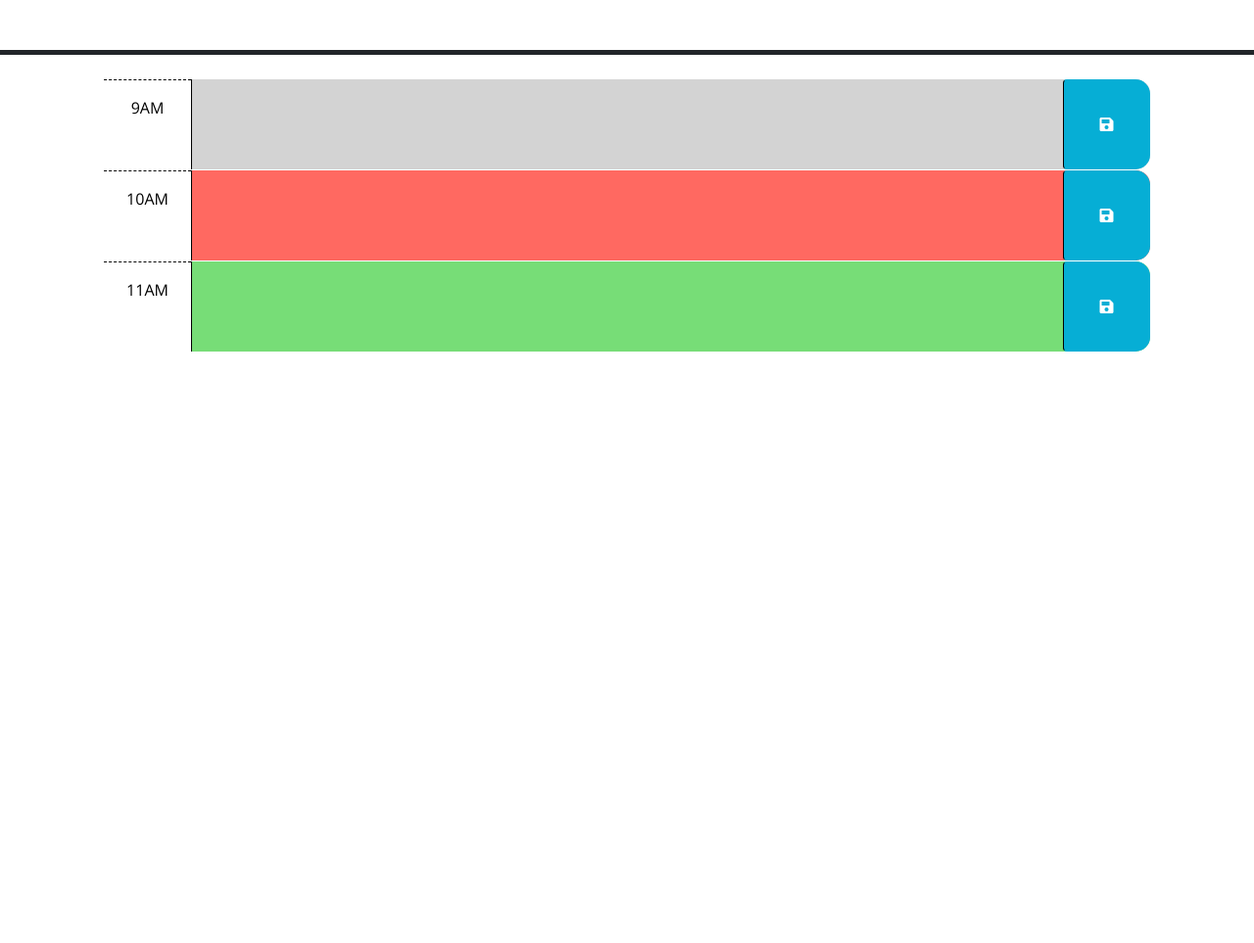
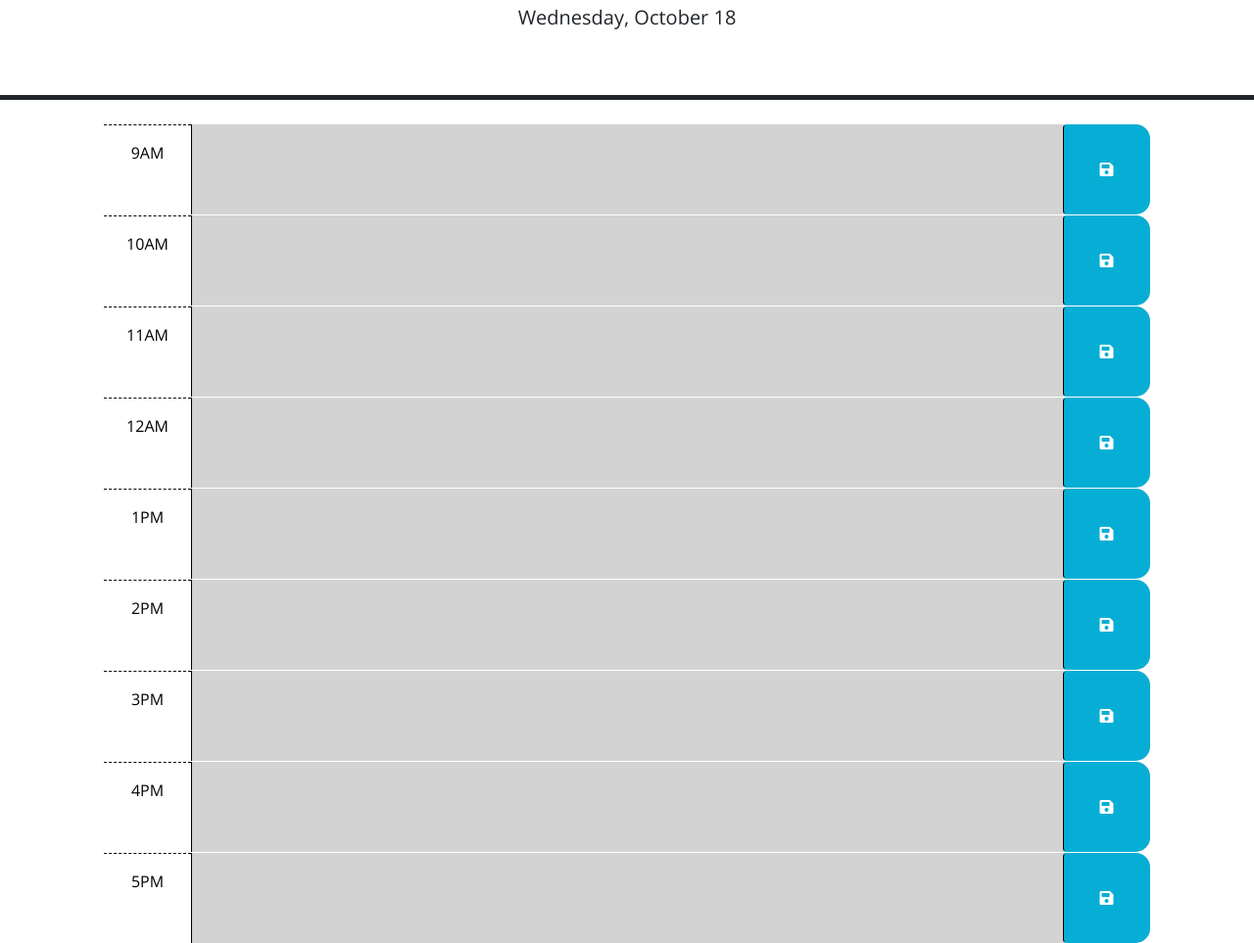
Before and after one commit to BearlyFunctional/ucdbc-challenge-5, a plain HTML site: page index.html in a window 1280 px wide. Shown: the part 176-1139 px from the top of the page at 98% size. Before the commit the page ends 800 px from the top, so only its background shows below. Drawn offline with nearby package versions, Linux system fonts and the light colour scheme.

Commit message:
Added code to save and load todo blocks, as well as added more todo blocks.

````diff
--- a/index.html
+++ b/index.html
@@ -4,20 +4,9 @@
     <meta charset="UTF-8" />
     <meta name="viewport" content="width=device-width, initial-scale=1.0" />
     <meta http-equiv="X-UA-Compatible" content="ie=edge" />
-    <link
-      rel="stylesheet"
-      href="https://cdn.jsdelivr.net/npm/bootstrap@5.1.3/dist/css/bootstrap.min.css"
-    />
-    <link
-      rel="stylesheet"
-      href="https://use.fontawesome.com/releases/v5.8.1/css/all.css"
-      integrity="sha384-50oBUHEmvpQ+1lW4y57PTFmhCaXp0ML5d60M1M7uH2+nqUivzIebhndOJK28anvf"
-      crossorigin="anonymous"
-    />
-    <link
-      href="https://fonts.googleapis.com/css?family=Open+Sans&display=swap"
-      rel="stylesheet"
-    />
+    <link rel="stylesheet" href="https://cdn.jsdelivr.net/npm/bootstrap@5.1.3/dist/css/bootstrap.min.css"/>
+    <link rel="stylesheet" href="https://use.fontawesome.com/releases/v5.8.1/css/all.css" integrity="sha384-50oBUHEmvpQ+1lW4y57PTFmhCaXp0ML5d60M1M7uH2+nqUivzIebhndOJK28anvf" crossorigin="anonymous"/>
+    <link href="https://fonts.googleapis.com/css?family=Open+Sans&display=swap" rel="stylesheet"/>
     <link rel="stylesheet" href="style.css" />
     <title>Work Day Scheduler</title>
   </head>
@@ -28,19 +17,9 @@
       <p class="lead">A simple calendar app for scheduling your work day</p>
       <p id="currentDay" class="lead"></p>
     </header>
-    <div class="container-lg px-5">
-      <!-- Use class for "past", "present", and "future" to apply styles to the
-        time-block divs accordingly. The javascript will need to do this by
-        adding/removing these classes on each div by comparing the hour in the
-        id to the current hour. The html provided below is meant to be an example
-        demonstrating how the css provided can be leveraged to create the
-        desired layout and colors. The html below should be removed or updated
-        in the finished product. Remember to delete this comment once the
-        code is implemented.
-        -->
+    <div id= 'time-block-container' class="container-lg px-5">
 
-      <!-- Example of a past time block. The "past" class adds a gray background color. -->
-      <div id="hour-9" class="row time-block past">
+      <div id="hour-9" class="row time-block">
         <div class="col-2 col-md-1 hour text-center py-3">9AM</div>
         <textarea class="col-8 col-md-10 description" rows="3"> </textarea>
         <button class="btn saveBtn col-2 col-md-1" aria-label="save">
@@ -48,8 +27,7 @@
         </button>
       </div>
 
-      <!-- Example of a a present time block. The "present" class adds a red background color. -->
-      <div id="hour-10" class="row time-block present">
+      <div id="hour-10" class="row time-block">
         <div class="col-2 col-md-1 hour text-center py-3">10AM</div>
         <textarea class="col-8 col-md-10 description" rows="3"> </textarea>
         <button class="btn saveBtn col-2 col-md-1" aria-label="save">
@@ -57,8 +35,7 @@
         </button>
       </div>
 
-      <!-- Example of a future time block. The "future" class adds a green background color. -->
-      <div id="hour-11" class="row time-block future">
+      <div id="hour-11" class="row time-block">
         <div class="col-2 col-md-1 hour text-center py-3">11AM</div>
         <textarea class="col-8 col-md-10 description" rows="3"> </textarea>
         <button class="btn saveBtn col-2 col-md-1" aria-label="save">
@@ -66,12 +43,58 @@
         </button>
       </div>
 
+      <div id="hour-12" class="row time-block">
+        <div class="col-2 col-md-1 hour text-center py-3">12AM</div>
+        <textarea class="col-8 col-md-10 description" rows="3"> </textarea>
+        <button class="btn saveBtn col-2 col-md-1" aria-label="save">
+          <i class="fas fa-save" aria-hidden="true"></i>
+        </button>
+      </div>
+
+      <div id="hour-13" class="row time-block">
+        <div class="col-2 col-md-1 hour text-center py-3">1PM</div>
+        <textarea class="col-8 col-md-10 description" rows="3"> </textarea>
+        <button class="btn saveBtn col-2 col-md-1" aria-label="save">
+          <i class="fas fa-save" aria-hidden="true"></i>
+        </button>
+      </div>
+
+      <div id="hour-14" class="row time-block">
+        <div class="col-2 col-md-1 hour text-center py-3">2PM</div>
+        <textarea class="col-8 col-md-10 description" rows="3"> </textarea>
+        <button class="btn saveBtn col-2 col-md-1" aria-label="save">
+          <i class="fas fa-save" aria-hidden="true"></i>
+        </button>
+      </div>
+
+      <div id="hour-15" class="row time-block">
+        <div class="col-2 col-md-1 hour text-center py-3">3PM</div>
+        <textarea class="col-8 col-md-10 description" rows="3"> </textarea>
+        <button class="btn saveBtn col-2 col-md-1" aria-label="save">
+          <i class="fas fa-save" aria-hidden="true"></i>
+        </button>
+      </div>
+
+      <div id="hour-16" class="row time-block">
+        <div class="col-2 col-md-1 hour text-center py-3">4PM</div>
+        <textarea class="col-8 col-md-10 description" rows="3"> </textarea>
+        <button class="btn saveBtn col-2 col-md-1" aria-label="save">
+          <i class="fas fa-save" aria-hidden="true"></i>
+        </button>
+      </div>
+
+      <div id="hour-17" class="row time-block">
+        <div class="col-2 col-md-1 hour text-center py-3">5PM</div>
+        <textarea class="col-8 col-md-10 description" rows="3"> </textarea>
+        <button class="btn saveBtn col-2 col-md-1" aria-label="save">
+          <i class="fas fa-save" aria-hidden="true"></i>
+        </button>
+      </div>
+
+    </div>
+
     <script src="https://code.jquery.com/jquery-3.4.1.min.js"></script>
-    <script
-      src="https://cdn.jsdelivr.net/npm/dayjs@1.11.3/dayjs.min.js"
-      integrity="sha256-iu/zLUB+QgISXBLCW/mcDi/rnf4m4uEDO0wauy76x7U="
-      crossorigin="anonymous"
-    ></script>
+    <script src="https://cdn.jsdelivr.net/npm/dayjs@1.11.3/dayjs.min.js" integrity="sha256-iu/zLUB+QgISXBLCW/mcDi/rnf4m4uEDO0wauy76x7U=" crossorigin="anonymous"></script>
 
     <script src="script.js"></script>
   </body>
--- a/script.js
+++ b/script.js
@@ -1,23 +1,85 @@
-// Wrap all code that interacts with the DOM in a call to jQuery to ensure that
-// the code isn't run until the browser has finished rendering all the elements
-// in the html.
-$(function () {
-  // TODO: Add a listener for click events on the save button. This code should
-  // use the id in the containing time-block as a key to save the user input in
-  // local storage. HINT: What does `this` reference in the click listener
-  // function? How can DOM traversal be used to get the "hour-x" id of the
-  // time-block containing the button that was clicked? How might the id be
-  // useful when saving the description in local storage?
-  //
-  // TODO: Add code to apply the past, present, or future class to each time
-  // block by comparing the id to the current hour. HINTS: How can the id
-  // attribute of each time-block be used to conditionally add or remove the
-  // past, present, and future classes? How can Day.js be used to get the
-  // current hour in 24-hour time?
-  //
-  // TODO: Add code to get any user input that was saved in localStorage and set
-  // the values of the corresponding textarea elements. HINT: How can the id
-  // attribute of each time-block be used to do this?
-  //
-  // TODO: Add code to display the current date in the header of the page.
-});
+// ## User Story
+
+// ```md
+// AS AN employee with a busy schedule
+// I WANT to add important events to a daily planner
+// SO THAT I can manage my time effectively
+// ```
+
+// ## Acceptance Criteria
+
+// ```md
+// GIVEN I am using a daily planner to create a schedule
+
+// *WHEN I open the planner
+// *THEN the current day is displayed at the top of the calendar
+
+// *WHEN I scroll down
+// *THEN I am presented with timeblocks for standard business hours of 9am&ndash;5pm
+
+// *WHEN I view the timeblocks for that day
+// *THEN each timeblock is color coded to indicate whether it is in the past, present, or future
+
+// *WHEN I click into a timeblock
+// *THEN I can enter an event
+
+// *WHEN I click the save button for that timeblock
+// *THEN the text for that event is saved in local storage
+
+// *WHEN I refresh the page
+// *THEN the saved events persist
+// ```
+
+var currentDateEl = document.querySelector('#currentDay')
+var blockContainer = document.querySelector('#time-block-container')
+var weekDays = ['Sunday', 'Monday', 'Tuesday', 'Wednesday', 'Thursday', 'Friday', 'Saturday']
+
+var toDoContent = localStorage.getItem('toDoContent')
+toDoContent = JSON.parse(toDoContent)
+if (toDoContent == null) {
+    console.log('No todo content.')
+    var toDoContent = ['', '', '', '', '', '', '', '', '']
+}
+
+for (let i = 0; i < toDoContent.length; i++) {
+  const element = toDoContent[i];
+  blockContainer.children[i].children[1].textContent = toDoContent[i]
+}
+
+
+currentDateEl.textContent = weekDays[dayjs().day()] + ', ' + dayjs().format('MMMM DD')
+
+for (let I = 0; I < 9; I++) {
+  if (blockContainer.children[I].id.replace(/\D/g,'') < dayjs().hour()) {
+    blockContainer.children[I].classList.add('past')
+  } else if (blockContainer.children[I].id.replace(/\D/g,'') > dayjs().hour()) {
+    blockContainer.children[I].classList.add('future')
+  } else if (blockContainer.children[I].id.replace(/\D/g,'') == dayjs().hour()) {
+    blockContainer.children[I].classList.add('present')
+  }
+}
+
+
+function saveLine() {
+  var clckTrgt = event.target
+  if (clckTrgt.classList.toString().includes('saveBtn')) {
+    console.log(clckTrgt)
+    var textContent = clckTrgt.parentElement.children[1].value
+    var slotNum = clckTrgt.parentElement.id.replace(/\D/g,'')
+    toDoContent[slotNum -= 9] = textContent
+    localStorage.setItem('toDoContent', JSON.stringify(toDoContent))
+    console.log(toDoContent)
+    if (clckTrgt.children[0].classList.toString().includes('fa-save')) {
+      console.log(clckTrgt.children[0].classList)
+      clckTrgt.children[0].classList.remove("fa-save")
+      clckTrgt.children[0].classList.add("fa-check")
+      setTimeout(() => {
+        clckTrgt.children[0].classList.add("fa-save"),
+        clckTrgt.children[0].classList.remove("fa-check")
+      },1500)
+    }
+  }
+}
+
+
+blockContainer.addEventListener('click', saveLine)
````
